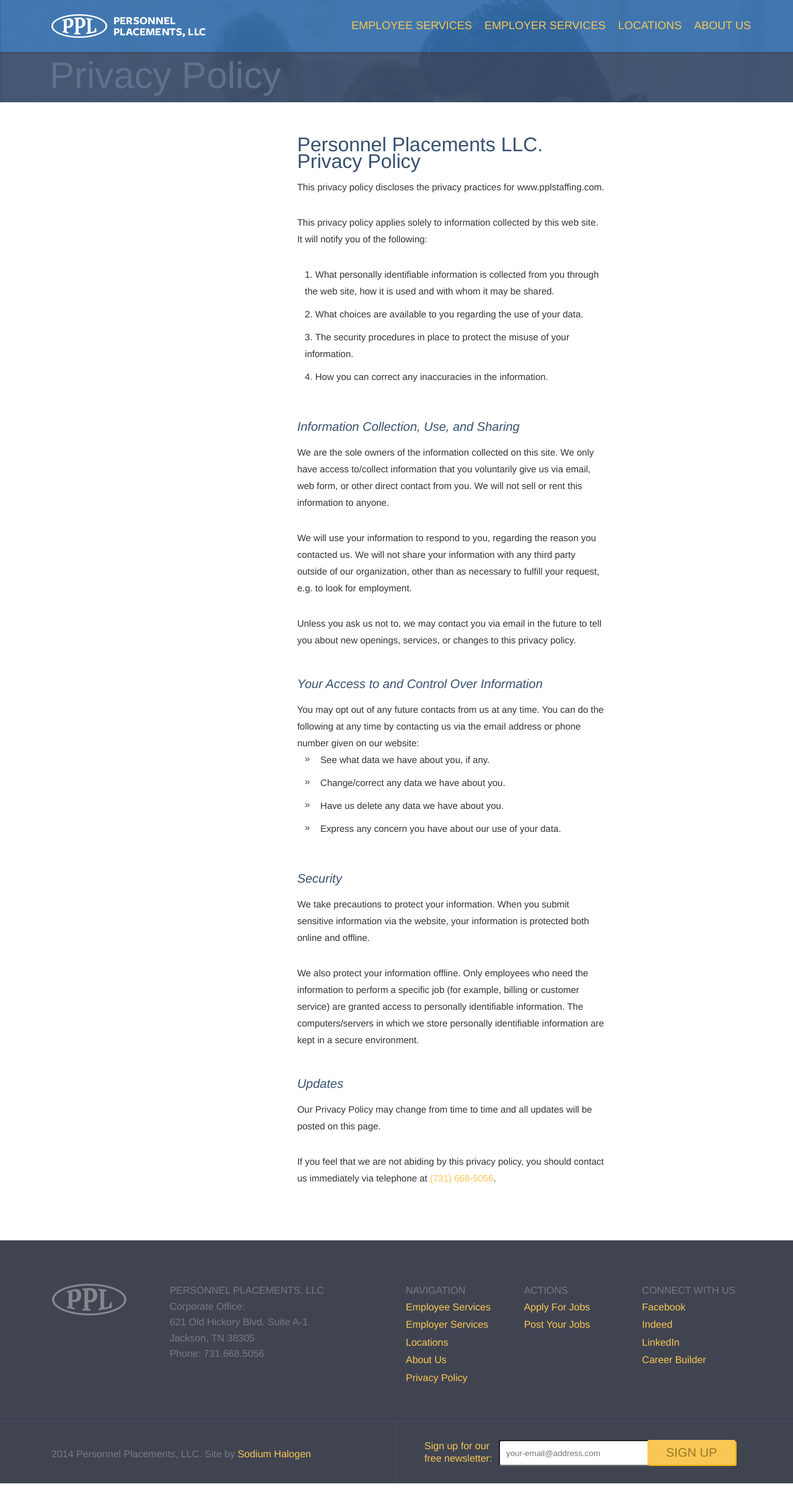
After one commit to brantleyenglish/ppl-website, a PHP site: page /privacy-policy.php in a window 1280 px wide. The commit adds this page. Shown: the whole page at 62% size. Run offline with PHP 8.4, Linux system fonts and the light colour scheme; data that the repository does not hold is empty; some libraries are stand-ins or nearby versions.

Commit message:
adds privacy policy page

```diff
--- a/_inc/footer.php
+++ b/_inc/footer.php
@@ -17,6 +17,7 @@
     			<li><a href="employer.php">Employer Services</a></li>
     			<li><a href="locations.php">Locations</a></li>
     			<li><a href="about.php">About Us</a></li>
+                <li><a href="privacy-policy.php">Privacy Policy</a></li>
     		</ul>
     	</div>
     	<div class="medium-2 large-2 columns fnav">
--- /dev/null
+++ b/privacy-policy.php
@@ -0,0 +1,76 @@
+
+
+<?php $title ="Privacy Policy"; ?>
+
+<!doctype html>
+<html dir="ltr" lang="en" class="no-js">
+<head>
+
+<?php include ('_inc/header.php'); ?>
+
+</head>
+<body class="sub about">
+<!-- begin markup -->
+
+    <?php include ('_inc/nav.php'); ?>
+
+    <header class="header standard">
+        <div class="row">
+            <h1><?php echo $title; ?></h1>
+           <!--  <div id="something">
+            <a href="#" class="button">Post Job</a>
+            <a href="#"class="button">Apply for a Job</a>
+            </div> -->
+        </div>
+    </header>
+
+
+<section class="content set data-sticky_parent medium-offset-4">
+	<div class="row">
+
+
+		<article class="small-11 medium-8 columns data-sticky_column">
+			<h2>Personnel Placements LLC. Privacy Policy</h2>
+            <p>This privacy policy discloses the privacy practices for www.pplstaffing.com. </p>
+            <p>This privacy policy applies solely to information collected by this web site. It will notify you of the following:</p>
+            <ol>
+                <li>What personally identifiable information is collected from you through the web site, how it is used and with whom it may be shared.</li>
+                <li>What choices are available to you regarding the use of your data.</li>
+                <li>The security procedures in place to protect the misuse of your information.</li>
+                <li>How you can correct any inaccuracies in the information.</li>
+            </ol>
+
+            <h3>Information Collection, Use, and Sharing </h3>
+            <p>We are the sole owners of the information collected on this site. We only have access to/collect information that you voluntarily give us via email, web form, or other direct contact from you. We will not sell or rent this information to anyone.</p>
+            <p>We will use your information to respond to you, regarding the reason you contacted us. We will not share your information with any third party outside of our organization, other than as necessary to fulfill your request, e.g. to look for employment.</p>
+            <p>Unless you ask us not to, we may contact you via email in the future to tell you about new openings, services, or changes to this privacy policy.</p>
+
+            <h3>Your Access to and Control Over Information</h3>
+            You may opt out of any future contacts from us at any time. You can do the following at any time by contacting us via the email address or phone number given on our website:
+            <ul>
+                <li>See what data we have about you, if any.</li>
+                <li>Change/correct any data we have about you.</li>
+                <li>Have us delete any data we have about you.</li>
+                <li>Express any concern you have about our use of your data.</li>
+            </ul>
+
+            <h3>Security</h3>
+            <p>We take precautions to protect your information. When you submit sensitive information via the website, your information is protected both online and offline.</p>
+            <p>We also protect your information offline. Only employees who need the information to perform a specific job (for example, billing or customer service) are granted access to personally identifiable information. The computers/servers in which we store personally identifiable information are kept in a secure environment.</p>
+
+            <h3>Updates</h3>
+            <p>Our Privacy Policy may change from time to time and all updates will be posted on this page.</p>
+            <p>If you feel that we are not abiding by this privacy policy, you should contact us immediately via telephone at <a href="tel:1-731-668-5056">(731) 668-5056</a>.</p>
+		</article>
+
+
+</section>
+
+
+<?php include ('_inc/footer.php'); ?>
+
+<?php include ('_inc/scripts.php'); ?>
+
+
+</body>
+</html>
```
